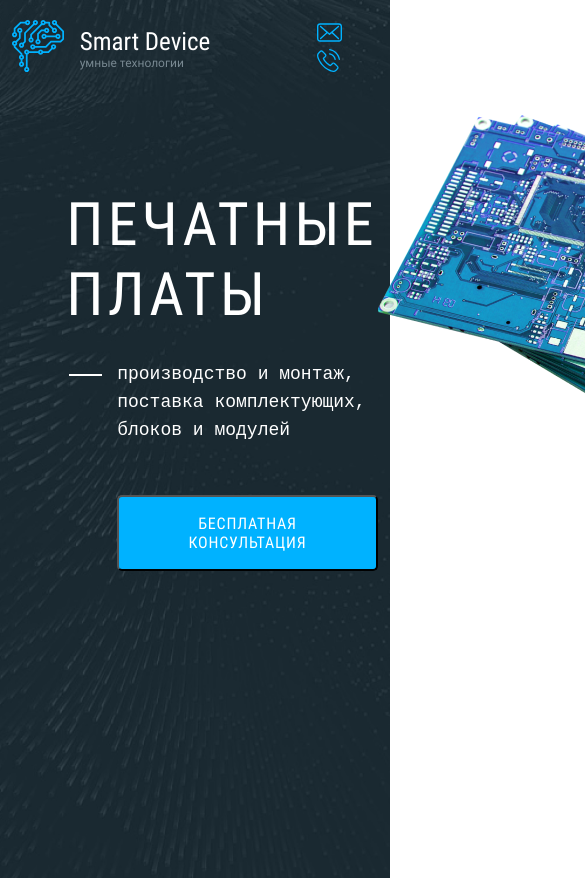
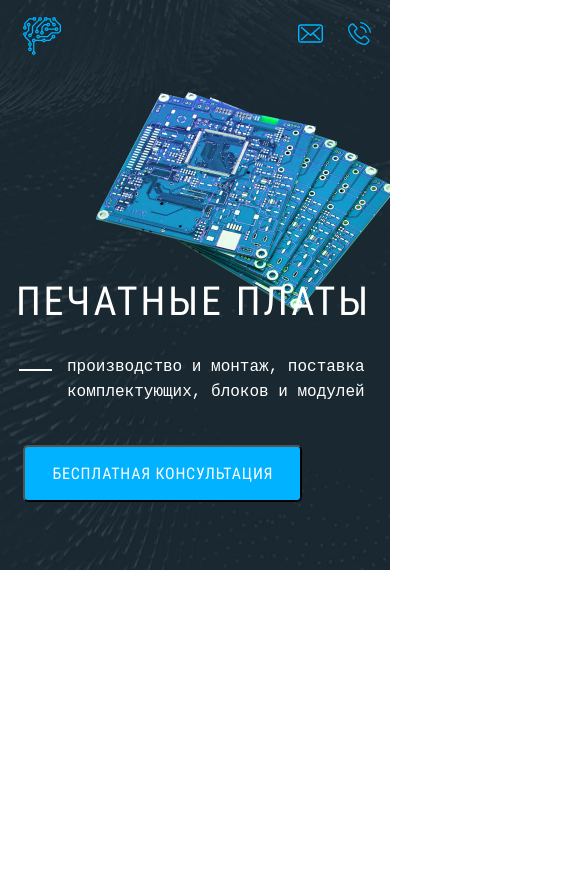
Before and after one commit to anddinara/2020-10-21-smart-device, a website: page source/index.html in a window 390 px wide. Shown: the top 878 px of the page, 585 px wide, since content can reach past the window. After the commit the page ends 844 px from the top, so only its background shows below. Drawn offline with nearby package versions, Linux system fonts and the light colour scheme; files that its build step writes are made by us from their sources; files whose address does not match are found by name.

Commit message:
add mobile header

```diff
--- a/source/index.html
+++ b/source/index.html
@@ -14,8 +14,7 @@
         <div class="logo">
           <a class="logo__link" href="">
             <picture>
-              <source media="" srcset="">
-              <source media="" srcset="">
+              <source media="(max-width: 768px)" srcset="img/mobile-logo.svg">
               <img class="logo__image" src="img/desktop-logo.svg" width="52" height="52" alt="Smart Device">
             </picture>
           </a>
@@ -62,7 +61,7 @@
           </button>
         </div>
         <picture>
-              <source media="" srcset="">
+              <source media="(max-width: 768px)" srcset="img/mobile-promo-img.png">
               <source media="(max-width: 1024px)" srcset="img/table-promo-img.png">
               <img class="promo__img" src="img/desktop-promo-img.png" height="515" width="705" alt="Печатные платы">
         </picture>
--- a/source/sass/blocks/info-company.scss
+++ b/source/sass/blocks/info-company.scss
@@ -92,3 +92,14 @@
     display: none;
   }
 }
+
+@media (max-width: 768px) {
+  .info-company {
+    align-items: flex-start;
+    margin-top: 5px;
+  }
+
+  .info-company__item {
+    margin-left: 25px;
+  }
+}
--- a/source/sass/blocks/logo.scss
+++ b/source/sass/blocks/logo.scss
@@ -29,3 +29,14 @@
   font-size: 12px;
   line-height: 14px;
 }
+
+@media (max-width: 768px) {
+  .logo__image {
+    width: 38px;
+    height: 38px;
+  }
+
+  .logo__wrapper {
+    display: none;
+  }
+}
--- a/source/sass/blocks/page-header.scss
+++ b/source/sass/blocks/page-header.scss
@@ -32,3 +32,15 @@
     margin-left: 3%;
   }
 }
+
+@media (max-width: 768px) {
+  .page-header {
+    min-height: 500px;
+  }
+
+  .page-header__nav {
+    margin-top: 17px;
+    margin-right: 5%;
+    margin-left: 6%;
+  }
+}
--- a/source/sass/blocks/promo.scss
+++ b/source/sass/blocks/promo.scss
@@ -143,8 +143,53 @@
 }
 
 @media (max-width: 768px) {
+  .promo {
+    flex-wrap: wrap;
+    justify-content: flex-end;
+
+    margin-right: 0px;
+    margin-left: 0px;
+    margin-top: 32px;
+  }
+
+  .promo__content {
+    order: 1;
+  }
+
+  .promo__title {
+    margin-top: -10%;
+    margin-left: 16px;
+
+    font-size: 40px;
+    line-height: 47px;
+  }
+
+  .promo__text {
+    margin-left: 67px;
+    margin-right: 1%;
+    margin-bottom: 40px;
+    padding-bottom: 0px;
+
+    font-size: 16px;
+    line-height: 156.8%;
+  }
+
   .promo__word {
     display: none;
+  }
+
+  .promo__img {
+    order: -1;
+    margin-right: 0px;
+
+    width: 294px;
+    height: 220px;
+  }
+
+  .promo__button {
+    margin-right: 6%;
+    margin-left: 6%;
+    margin-bottom: 68px;
   }
 
   .promo__button::before {
```
Also changed, not shown: build/css/style.min.css, build/img/mobile-logo.svg (added), build/img/mobile-promo-img.png (added), build/index.html, source/img/mobile-logo.svg (added), source/img/mobile-promo-img.png (added), 1 other file.
